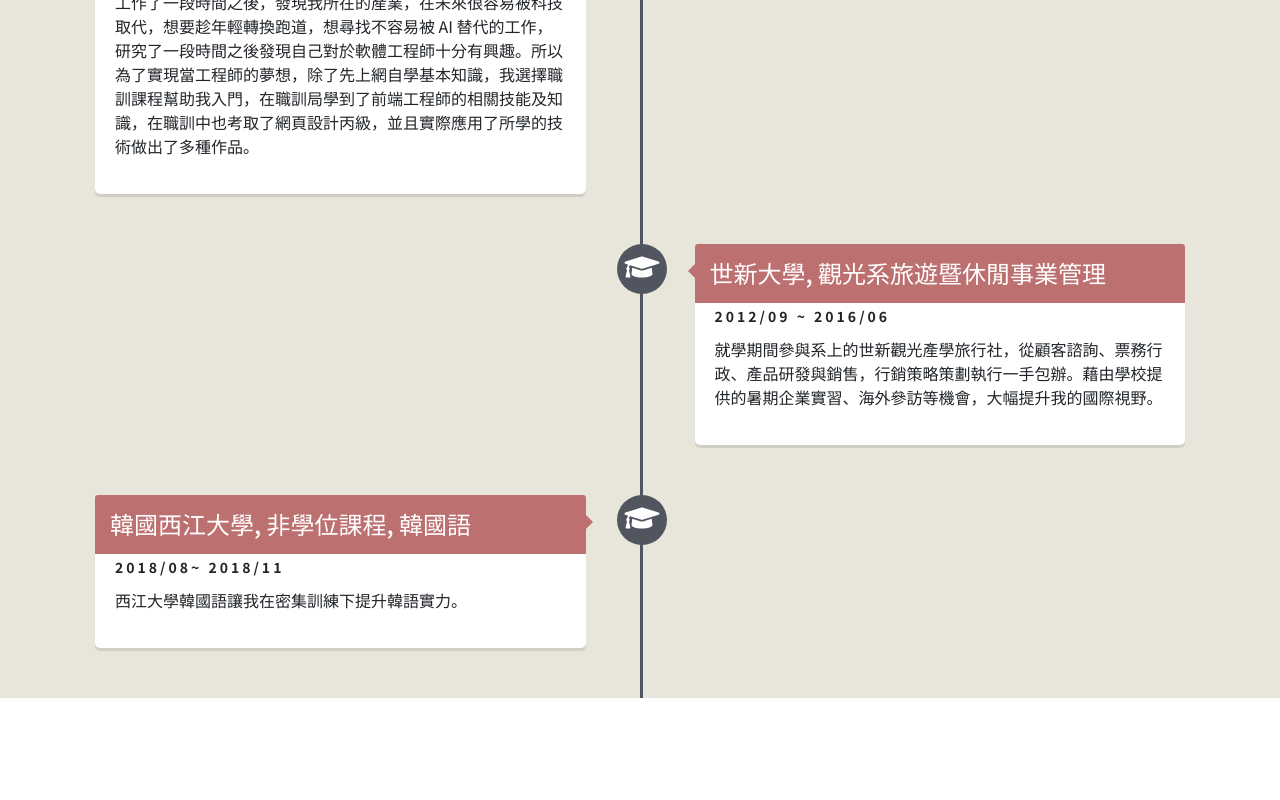
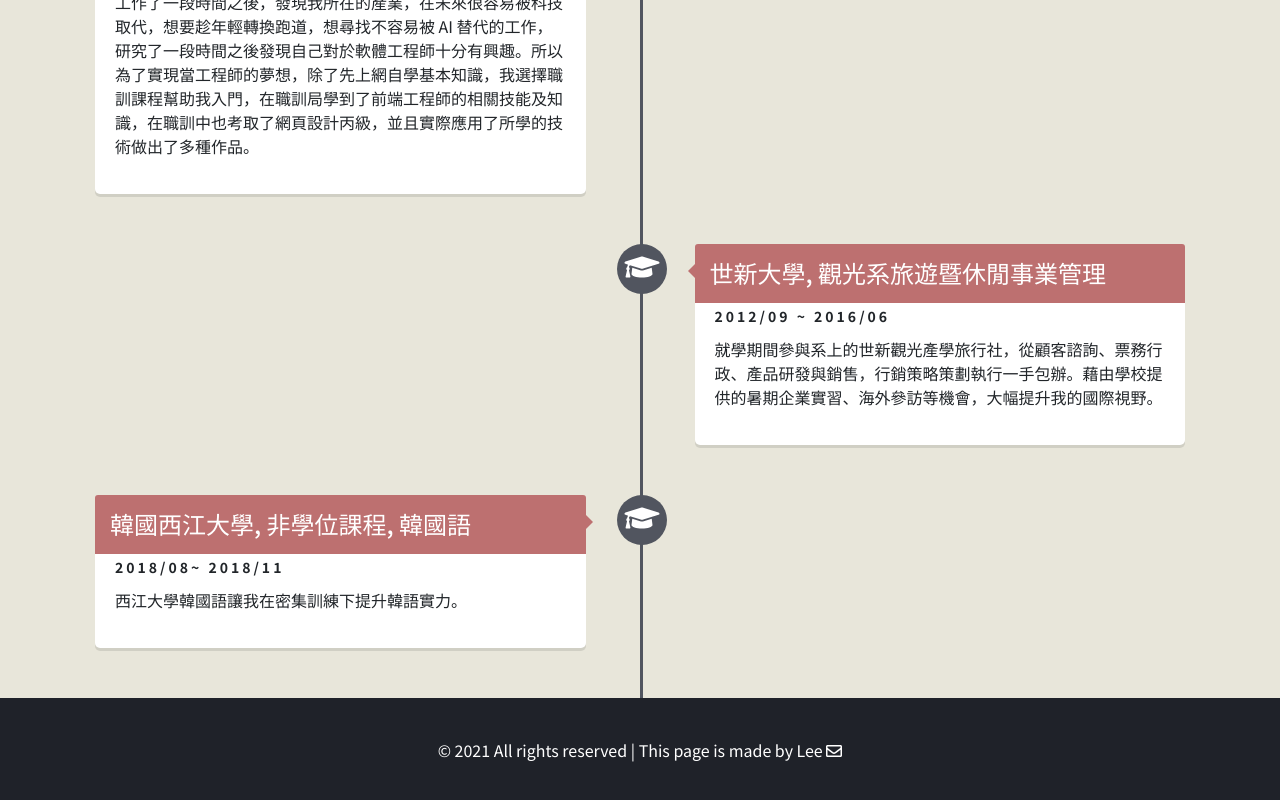
Before and after one commit to LYH94/lyh94.github.io, a Vue app: page / in a window 1280 px wide. Shown: the part 2318-3118 px from the top of the page. Before the commit the page ends 3016 px from the top, so only its background shows below. Built offline with nearby package versions, Linux system fonts and the light colour scheme; what particles.vue, vue-typed-js would draw is missing.

Commit message:
Footer page

```diff
--- /dev/null
+++ b/src/components/Footer.vue
@@ -0,0 +1,69 @@
+<template>
+  <footer id="footer">
+    <div class="container-fluid h-100">
+      <b-row class="text-center">
+        <b-col>
+          &copy; 2021 All rights reserved | This page is made by Lee
+          <a href="https://mail.google.com/mail/u/0/?view=cm&amp;fs=1&amp;tf=1&amp;to=yuhsuanlee94@gmail.com"
+            target="_blank" title="登入後即可直接寄信">
+            <font-awesome-icon :icon="['far', 'envelope']" style="font-size: 16px; color: white;"/>
+          </a>
+        </b-col>
+      </b-row>
+    </div>
+    <div id="go_top_page" class="animate__animated animate__bounce" style="animation-duration: 3s;" v-show="scrollPosition > 550">
+      <a href="#"><font-awesome-icon :icon="['fas', 'chevron-up']" style="font-size: 16px; color: white;"/></a>
+    </div>
+  </footer>
+</template>
+
+<script>
+export default {
+  data () {
+    return {
+      scrollPosition: null
+    }
+  },
+  methods: {
+    onActivate (target) {
+      console.log('Receved Event: scrollspy::activate for target ', target)
+    },
+    updateScroll () {
+      this.scrollPosition = window.scrollY
+    }
+  },
+  created () {
+    this.$root.$on('scrollspy::activate', this.onActivate)
+  },
+  mounted () {
+    window.addEventListener('scroll', this.updateScroll)
+  }
+}
+</script>
+
+<style lang="scss">
+#footer{
+  padding: 40px 0;
+  color: #fff;
+  background: $blue;
+}
+
+#go_top_page {
+  width: 40px;
+  height: 40px;
+  background: #ffc107;
+  border-radius: 50%;
+  position: fixed;
+  right: 10px;
+  bottom: 10px;
+  z-index: 9999;
+}
+
+#go_top_page a {
+  display: block;
+  text-align: center;
+  line-height: 40px;
+  color: #fff;
+  text-decoration: none;
+}
+</style>
--- a/src/views/Home.vue
+++ b/src/views/Home.vue
@@ -6,12 +6,14 @@
     <portfolio></portfolio>
     <experience></experience>
     <education></education>
+    <Footer></Footer>
   </div>
 </template>
 
 <script>
 import Education from '../components/Education.vue'
 import Experience from '../components/Experience.vue'
+import Footer from '../components/Footer.vue'
 import Introduce from '../components/Introduce.vue'
 import Navbar from '../components/Navbar.vue'
 import Portfolio from '../components/Portfolio.vue'
@@ -22,6 +24,6 @@ export default {
     return {
     }
   },
-  components: { Navbar, Introduce, Skill, Portfolio, Experience, Education }
+  components: { Navbar, Introduce, Skill, Portfolio, Experience, Education, Footer }
 }
 </script>
```
